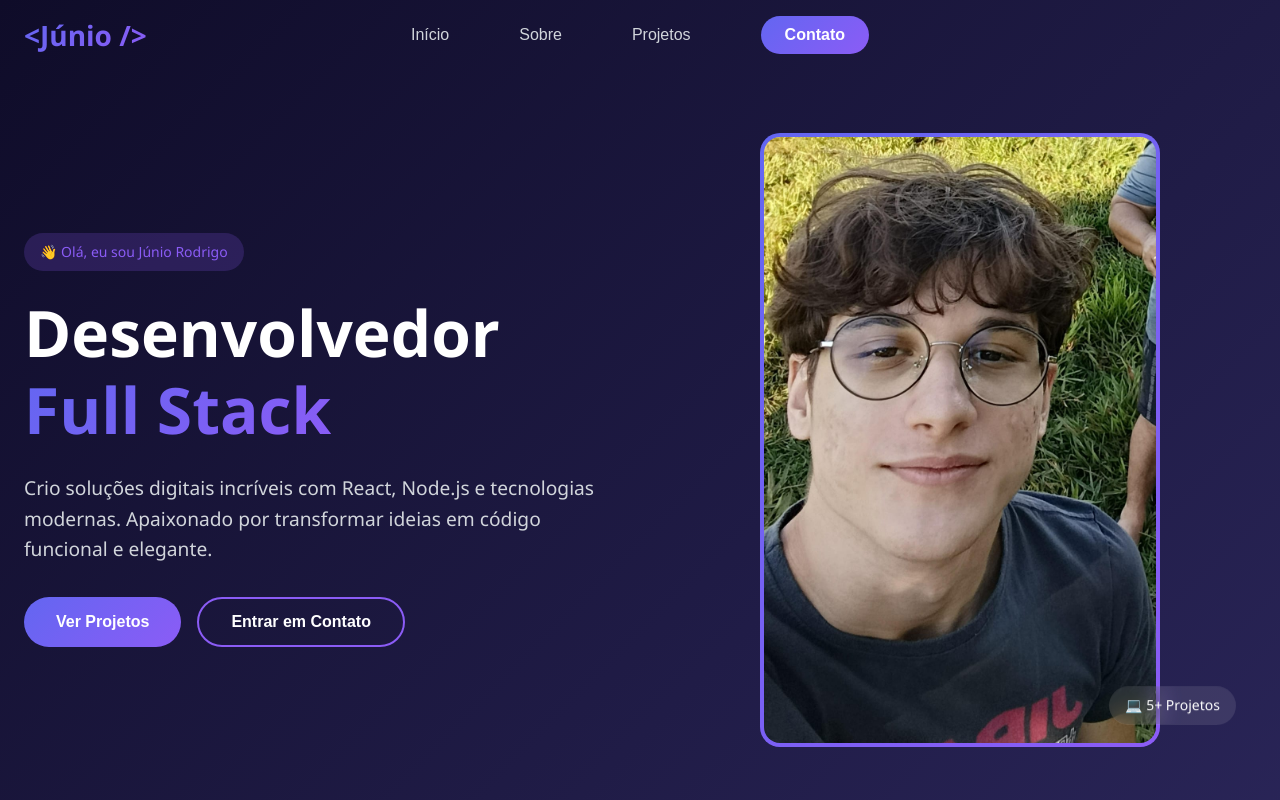
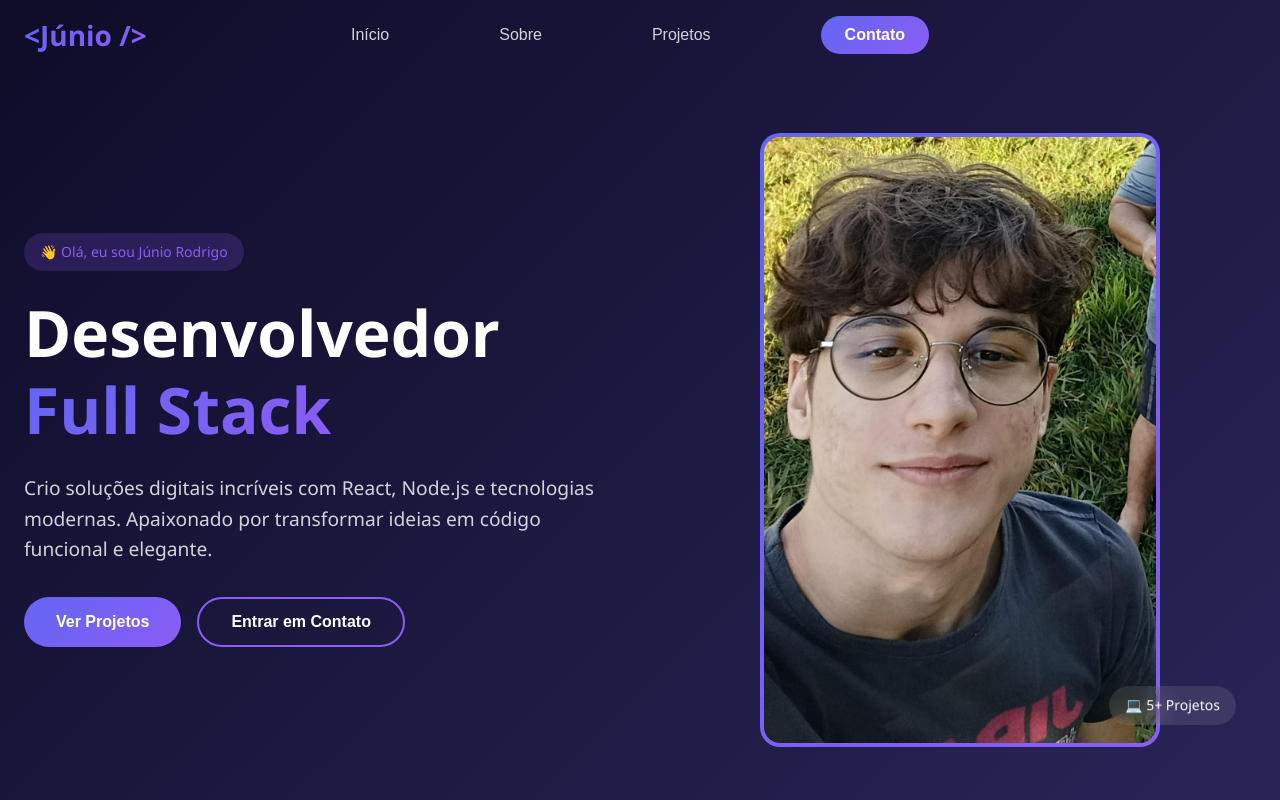
Before and after one commit to Junio-Rodr1go/Portfolio, a React (Vite) app: page / in a window 1280 px wide. Shown: the top 800 px of the page. Built offline with nearby package versions, Linux system fonts and the light colour scheme.

Commit message:
fix: gap navbar

```diff
--- a/src/components/NavBar.jsx
+++ b/src/components/NavBar.jsx
@@ -52,7 +52,7 @@ const Navbar = () => {
     },
     desktopMenu: {
       display: 'flex',
-      gap: '70px',
+      gap: '110px',
       alignItems: 'center',
       justifyContent: 'center'
     },
```
